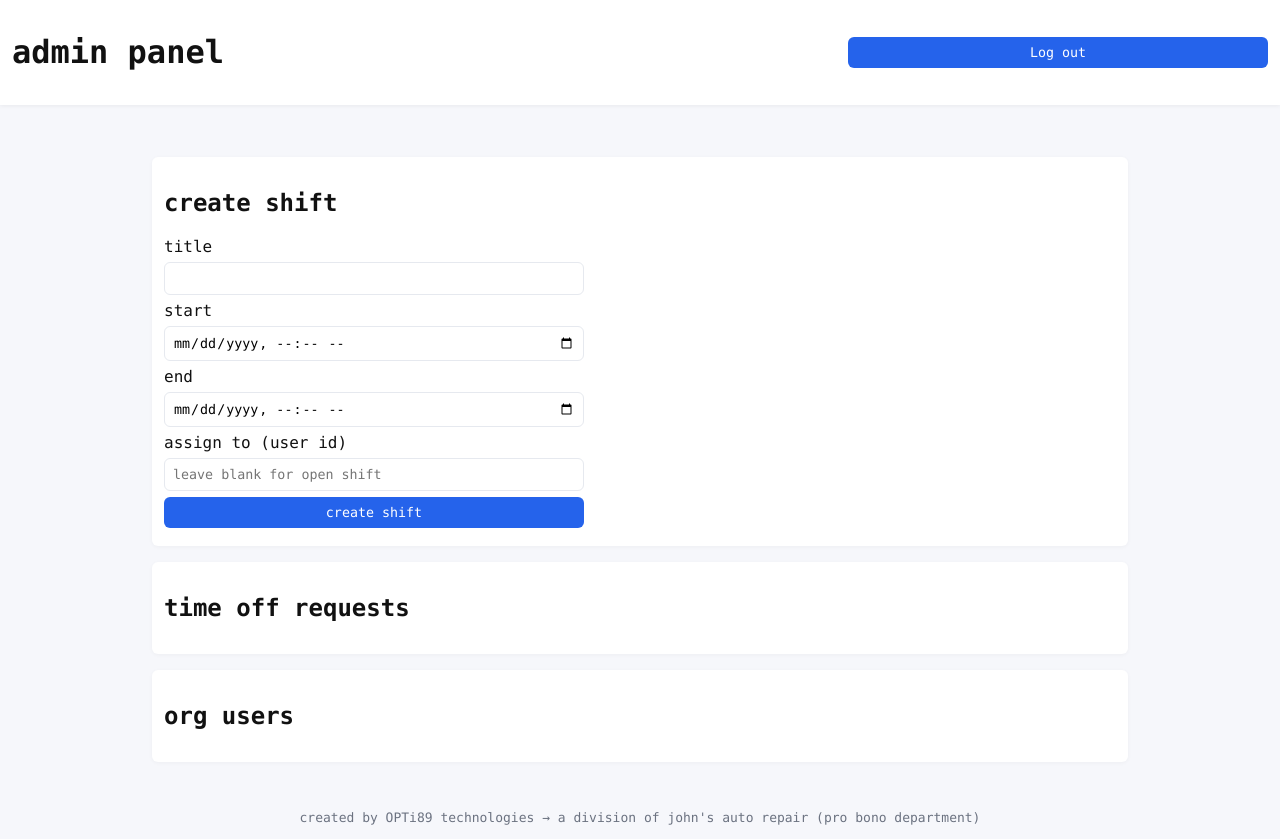
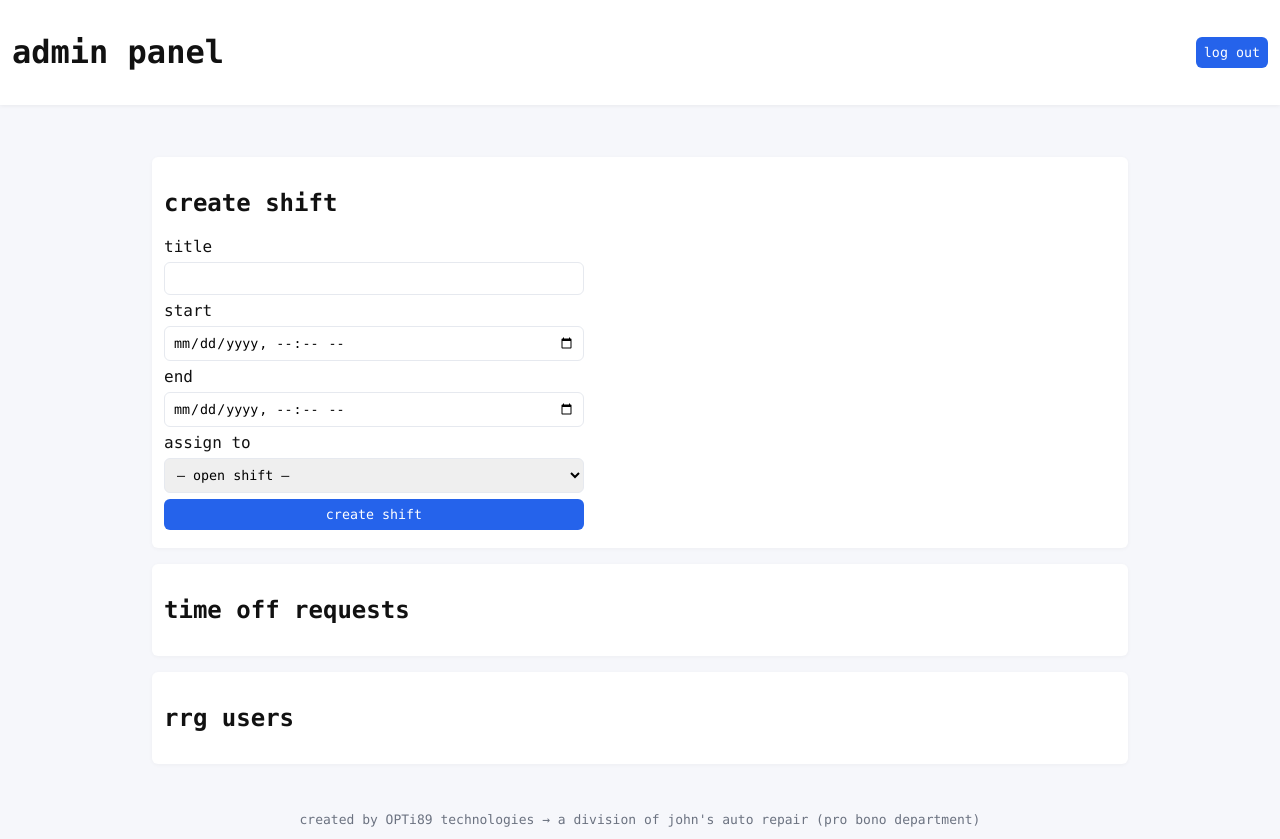
Before and after one commit to opti89/bpd_schedule, a website: page frontend/admin.html in a window 1280 px wide. Drawn offline with nearby package versions, Linux system fonts and the light colour scheme.

Commit message:
Update admin.html

```diff
--- a/frontend/admin.html
+++ b/frontend/admin.html
@@ -9,7 +9,7 @@
 <body>
   <header>
     <h1>admin panel</h1>
-    <button id="btn-logout-admin">Log out</button>
+    <div><button id="btn-logout-admin">log out</button></div>
   </header>
 
   <main class="container">
@@ -18,7 +18,7 @@
       <label>title <input id="shift-title" /></label>
       <label>start <input id="shift-start" type="datetime-local" /></label>
       <label>end <input id="shift-end" type="datetime-local" /></label>
-      <label>assign to (user id) <input id="shift-user" placeholder="leave blank for open shift" /></label>
+      <label>assign to <select id="shift-user"><option value="">— open shift —</option></select></label>
       <button id="btn-create-shift">create shift</button>
       <div id="shift-status"></div>
     </section>
@@ -29,7 +29,7 @@
     </section>
 
     <section>
-      <h2>org users</h2>
+      <h2>rrg users</h2>
       <div id="org-users"></div>
     </section>
   </main>
@@ -53,6 +53,7 @@
       await loadAdminData();
     });
   </script>
+
   <footer>
     created by OPTi89 technologies → a division of john's auto repair (pro bono department)
   </footer>
```
